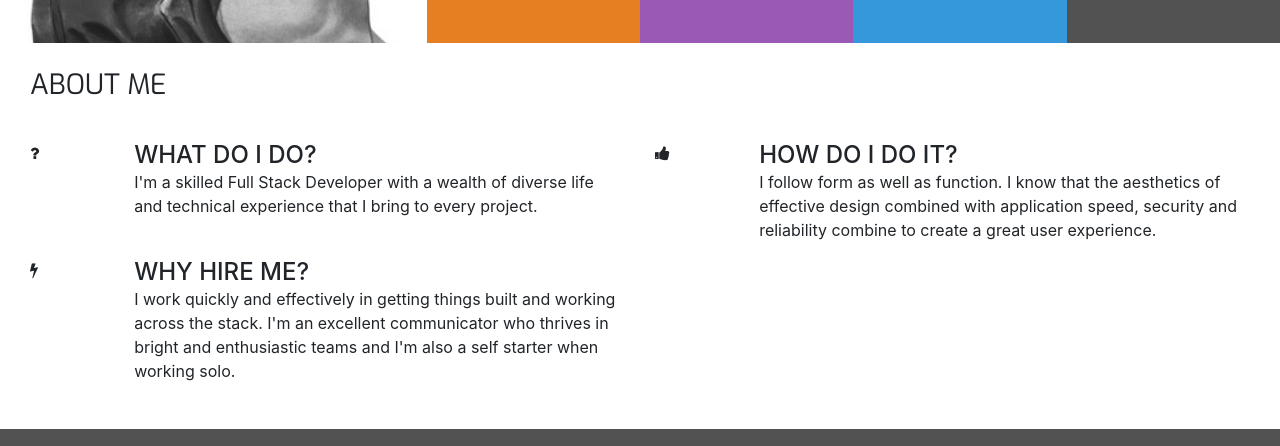
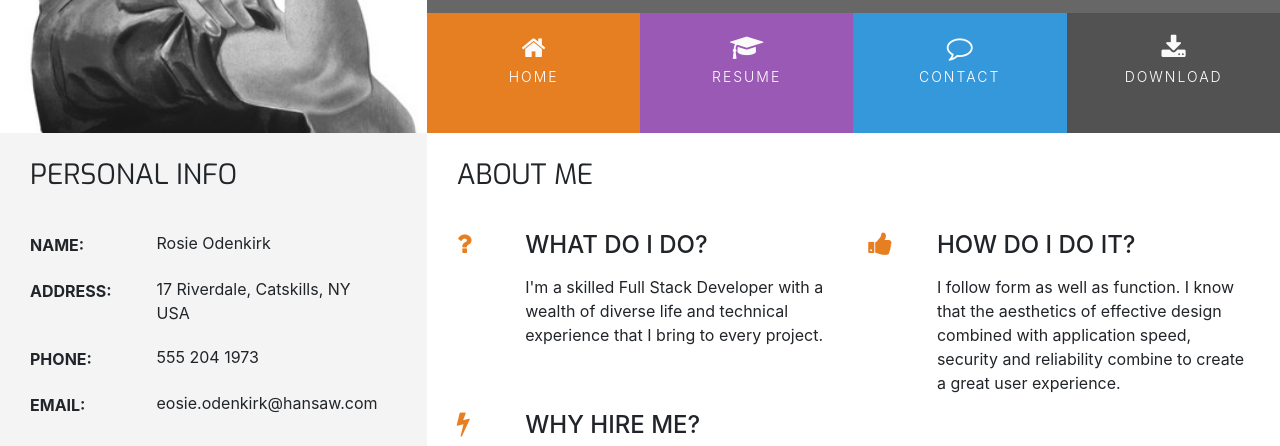
Before and after one commit to Azza434/ucd-resume, a plain HTML site: page index.html in a window 1280 px wide. Shown: the part 236-682 px from the top of the page. Drawn offline with nearby package versions, Linux system fonts and the light colour scheme.

Commit message:
Index personal details updated

```diff
--- a/assets/css/style.css
+++ b/assets/css/style.css
@@ -8,6 +8,10 @@
 
 .bg-color-three-reasons {
     background-color: #fff;
+}
+
+.bg-color-personal-info {
+    background-color: #f4f4f4;
 }
 
 .ui-menu-color-home{
@@ -63,7 +67,7 @@ h1,h2,h3,h4 {
     margin-bottom: 40px;
 }
 
-/*----------------------------------------------Heading */
+/*--------------------------------------------Heading*/
 
 header {
     margin: 0;
@@ -78,6 +82,7 @@ header {
     background-position: center;
     background-repeat: no-repeat;
     background-size: cover;
+    min-height: 360px;
     transition: all .5s ease-in-out;
     -moz-transition: all .5s ease-in-out;
     -webkit-transition: all .5s ease-in-out;
@@ -96,7 +101,7 @@ header {
     font-weight: 200;
     font-size: 28px;
     margin-top: 20px;
-    scroll-margin-bottom: 90px;
+    margin-bottom: 90px;
     color: #fff;
 }
 
@@ -108,13 +113,13 @@ header {
     font-size: 0;
 }
 
-#nav {
-    margin: 0;
-}
-
 #nav li {
     font-size: 14px;
     padding: 0;
+}
+
+#nav {
+    margin: 0;
 }
 
 .menuitem {
@@ -148,7 +153,7 @@ header {
     letter-spacing: 2px;
 }
 
-/*----------------------------------------------Hover.css */
+/*--------------------------------------------Hover.css*/
 
 .hvr-sweep-to-bottom:before {
     background-color: rgba(0, 0, 0, 0.2);
@@ -206,3 +211,49 @@ footer {
 #footer-details {
     padding: 20px;
 }
+
+/*----------------------------------------------Three Reasons */
+
+.three-reasons-icon {
+    font-size: 26px;
+    color: #e67e22;
+}
+
+.three-reasons-heading {
+    margin-bottom: 15px;
+}
+
+/*----------------------------------------------Personal Info */
+
+.personal-info-item {
+    margin-bottom: 20px;
+    display: block;
+    clear: both;
+}
+
+.personal-info-item .key,
+.personal-info-item .value {
+    scroll-padding-right: 8px;
+    display: inline-block;
+}
+
+.personal-info-item .key p,
+.personal-info-item .value p {
+    margin: 0;
+}
+
+.personal-info-item .key {
+    width: 30%;
+    margin-right: 12px;
+    padding-top: 2px;
+    vertical-align: top;
+}
+
+.personal-info-item .key p {
+    font-weight: 700;
+}
+
+.personal-info-item .value {
+    position: relative;
+    width: 60%;
+}
--- a/index.html
+++ b/index.html
@@ -12,7 +12,6 @@
 	<link rel="stylesheet" href="https://cdnjs.cloudflare.com/ajax/libs/hover.css/2.3.1/css/hover-min.css"
 		type="text/css" />
 	<link rel="stylesheet" href="assets/css/style.css" type="text/css" />
-
 	<title>Rosie</title>
 </head>
 
@@ -55,7 +54,64 @@
 		</div>
 	</header>
 	<section class="container-fluid">
-        <div class="row row-table">
+		<div class="row">
+			<div class="col-md-4 bg-color-personal-info section-column">
+				<div class="row">
+					<div class="col-12">
+						<h3 class="section-heading uppercase">
+							Personal Info
+						</h3>
+					</div>
+				</div>
+                <div class="personal-info-item">
+                    <div class="key">
+                        <p class="uppercase">
+                            Name:
+                        </p>
+                    </div>
+                    <div class="value">
+                        <p>
+                            Rosie Odenkirk
+                        </p>
+                    </div>
+                </div>
+                <div class="personal-info-item">
+                    <div class="key">
+                        <p class="uppercase">
+                            Address:
+                        </p>
+                    </div>
+                    <div class="value">
+                        <p>
+                            17 Riverdale, Catskills, NY USA
+                        </p>
+                    </div>
+                </div>
+                <div class="personal-info-item">
+                    <div class="key">
+                        <p class="uppercase">
+                            Phone:
+                        </p>
+                    </div>
+                    <div class="value">
+                        <p>
+                            555 204 1973
+                        </p>
+                    </div>
+                </div>
+                <div class="personal-info-item">
+                    <div class="key">
+                        <p class="uppercase">
+                            Email:
+                        </p>
+                    </div>
+                    <div class="value">
+                        <p>
+                            eosie.odenkirk@hansaw.com
+                        </p>
+                    </div>
+                </div>
+			</div>
 			<div class="col-md-8 bg-color-three-reasons section-column">
 				<div class="row">
 					<div class="col">
@@ -71,7 +127,8 @@
 							<div class="col-10">
 								<h4 class="three-reasons-heading uppercase">What do I do?</h4>
 								<p>
-                                    I'm a skilled Full Stack Developer with a wealth of diverse life and technical experience that I bring to every project.
+									I'm a skilled Full Stack Developer with a wealth of diverse life and technical
+									experience that I bring to every project.
 								</p>
 							</div>
 						</div>
@@ -84,7 +141,9 @@
 							<div class="col-10">
 								<h4 class="three-reasons-heading uppercase">How do I do it?</h4>
 								<p>
-                                    I follow form as well as function. I know that the aesthetics of effective design combined with application speed, security and reliability combine to create a great user experience.
+									I follow form as well as function. I know that the aesthetics of effective design
+									combined with application speed, security and reliability combine to create a great
+									user experience.
 								</p>
 							</div>
 						</div>
@@ -97,7 +156,9 @@
 							<div class="col-10">
 								<h4 class="three-reasons-heading uppercase">Why hire me?</h4>
 								<p>
-                                    I work quickly and effectively in getting things built and working across the stack. I'm an excellent communicator who thrives in bright and enthusiastic teams and I'm also a self starter when working solo.
+									I work quickly and effectively in getting things built and working across the stack.
+									I'm an excellent communicator who thrives in bright and enthusiastic teams and I'm
+									also a self starter when working solo.
 								</p>
 							</div>
 						</div>
@@ -105,7 +166,6 @@
 				</div>
 			</div>
 		</div>
-
 	</section>
 	<footer class="container-fluid">
 		<div id="footer-details" class="row">
@@ -168,7 +228,6 @@
 				</ul>
 			</div>
 		</div>
-
 	</footer>
 </body>
 
```
Lines whose indentation alone changed are shown as unchanged.
